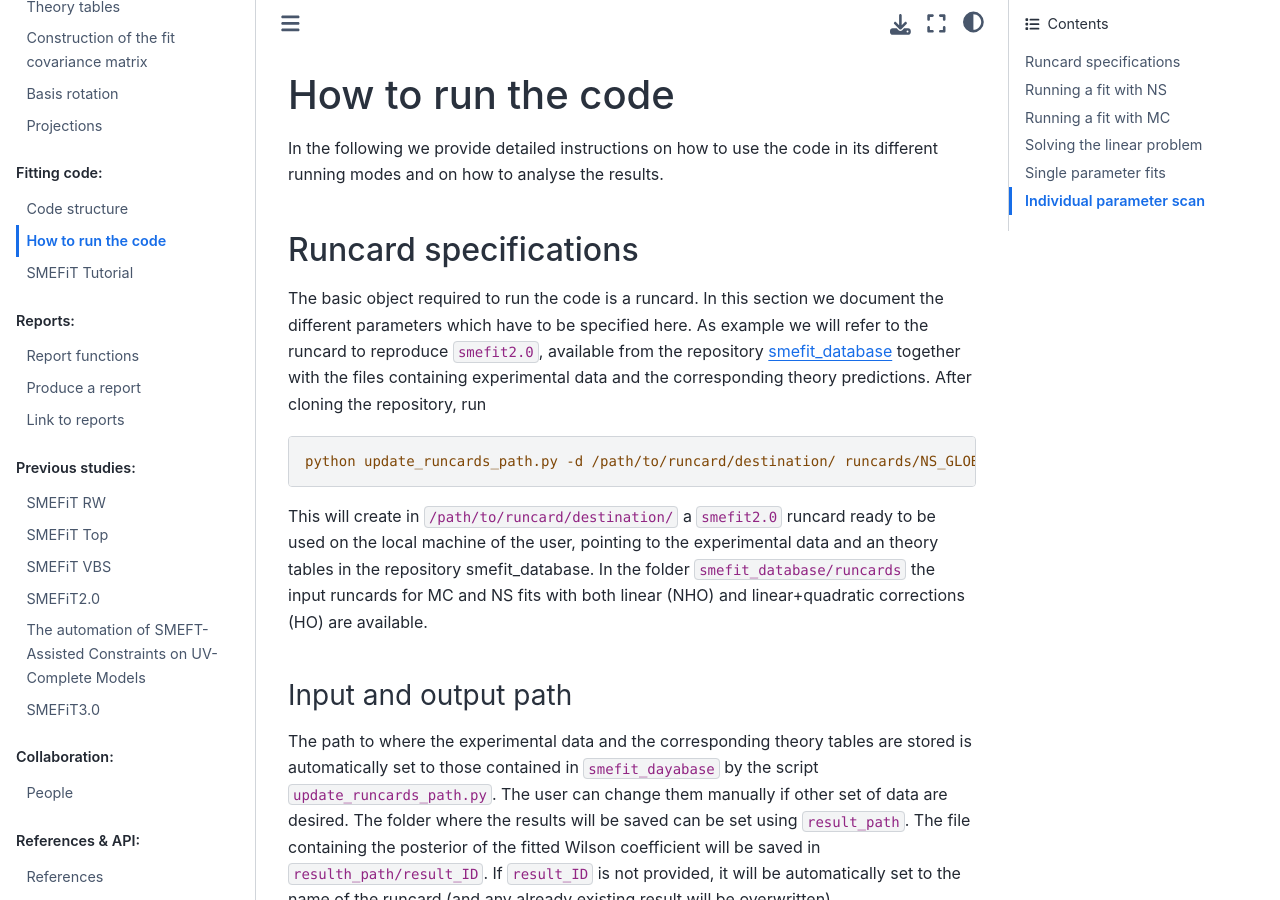
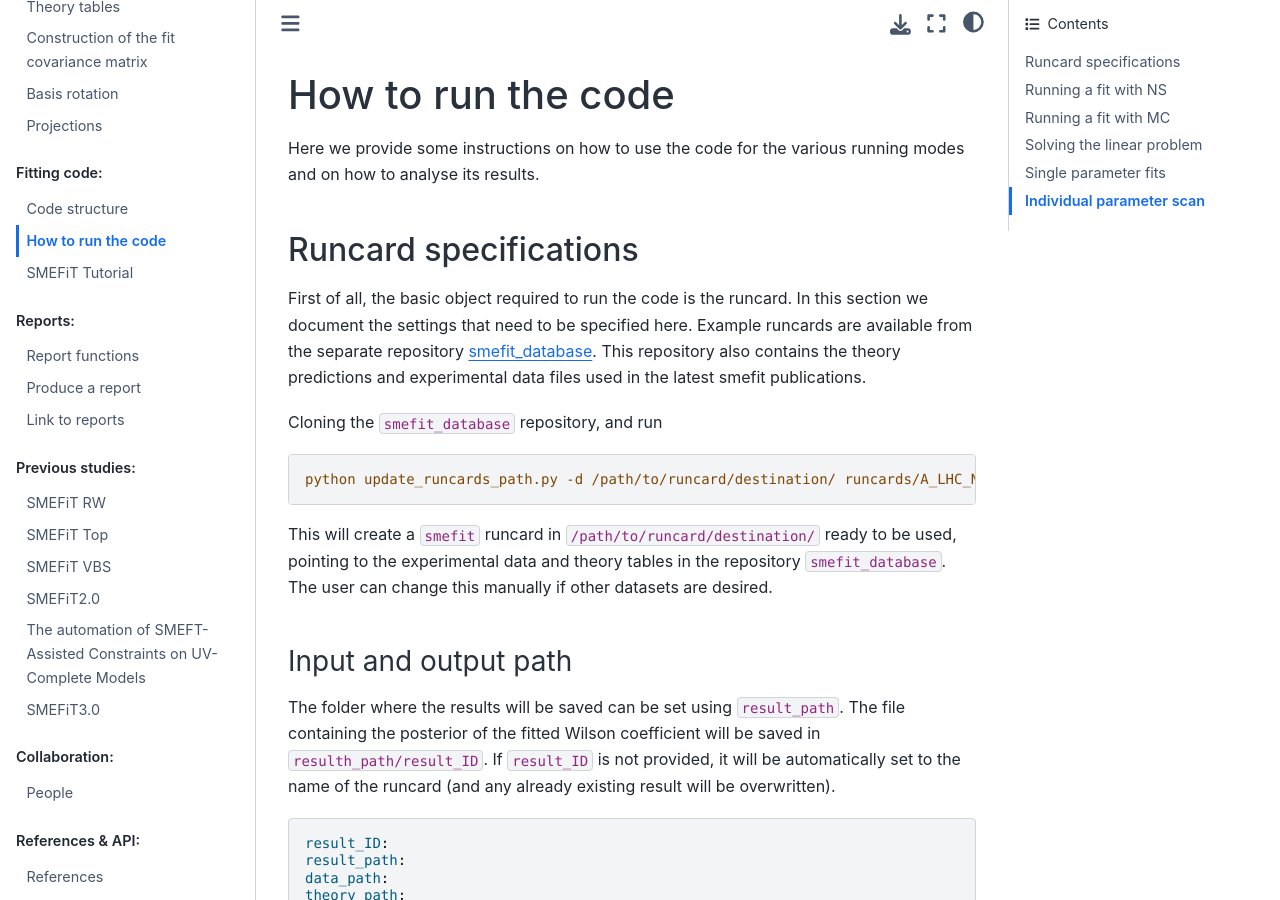
Before and after one commit to LHCfitNikhef/smefit_release, a Sphinx documentation site: the page built from docs/source/fitting_code/running.md, in a window 1280 px wide and 900 px high. Built offline with Sphinx 7.4.7 and the Sphinx Book theme 1.1.4, drawn with Linux system fonts in a browser that asks for light colours; pages that are not in the unit, such as notebooks, are missing from menus.

Commit message:
updating running code section of docs

````diff
--- a/docs/source/fitting_code/running.md
+++ b/docs/source/fitting_code/running.md
@@ -3,31 +3,28 @@
 ```
 # How to run the code
 
-In the following we provide detailed instructions on how to use the code in its different
-running modes and on how to analyse the results.
+Here we provide some instructions on how to use the code for the various
+running modes and on how to analyse its results.
 
 ```eval_rst
 .. _runcard:
 ```
 ## Runcard specifications
-The basic object required to run the code is a runcard.
-In this section we document the different parameters which have to be specified here.
-As example we will refer to the runcard to reproduce ``smefit2.0``,
-available from the repository [smefit_database](https://github.com/LHCfitNikhef/smefit_database)
-together with the files containing experimental data and the corresponding theory predictions.
-After cloning the repository, run
+First of all, the basic object required to run the code is the runcard.
+In this section we document the settings that need to be specified here. Example runcards are available from the separate
+repository [smefit_database](https://github.com/LHCfitNikhef/smefit_database). This repository also contains the theory predictions and experimental data files used in the
+latest smefit publications.
+
+Cloning the `smefit_database` repository, and run
 ```yaml
-python update_runcards_path.py -d /path/to/runcard/destination/ runcards/NS_GLOBAL_NLO_NHO.yaml
+python update_runcards_path.py -d /path/to/runcard/destination/ runcards/A_LHC_NLO_LIN_GLOB.yaml
 ```
-This will create in ``/path/to/runcard/destination/`` a ``smefit2.0`` runcard ready to be used on the local machine of the user, pointing to the experimental data and an theory tables in the repository smefit_database.
-In the folder ``smefit_database/runcards`` the input runcards for MC and NS fits with both linear (NHO)
-and linear+quadratic corrections (HO) are available.
+This will create a ``smefit`` runcard in ``/path/to/runcard/destination/`` ready to be used,
+pointing to the experimental data and theory tables in the repository `smefit_database`.
+The user can change this manually if other datasets are desired.
 
 
 ### Input and output path
-The path to where the experimental data and the corresponding theory tables are stored
-is automatically set to those contained in ``smefit_dayabase`` by the script ``update_runcards_path.py``.
-The user can change them manually if other set of data are desired.
 The folder where the results will be saved can be set using ``result_path``. The file containing
 the posterior of the fitted Wilson coefficient will be saved in ``resulth_path/result_ID``.
 If ``result_ID`` is not provided, it will be automatically set to the name of the runcard (and any already existing result will be overwritten).
--- a/docs/source/people/people.rst
+++ b/docs/source/people/people.rst
@@ -8,12 +8,12 @@ People
 - Fabio Maltoni
 - Luca Mantani
 - Giacomo Magni
-- Emanuele R. Nocera
 - Juan Rojo
 - Alejo Rossia
-- Claudio Severi
 - Marion Thomas
 - Eleni Vryonidou
+- Simone Tentori
+- Tommaso Armadillo
 
 Former members
 ==============
@@ -21,3 +21,5 @@ Former members
 - Jacob J. Ethier
 - Nathan P. Hartland
 - Emma Slade
+- Claudio Severi
+- Emanuele R. Nocera
````
